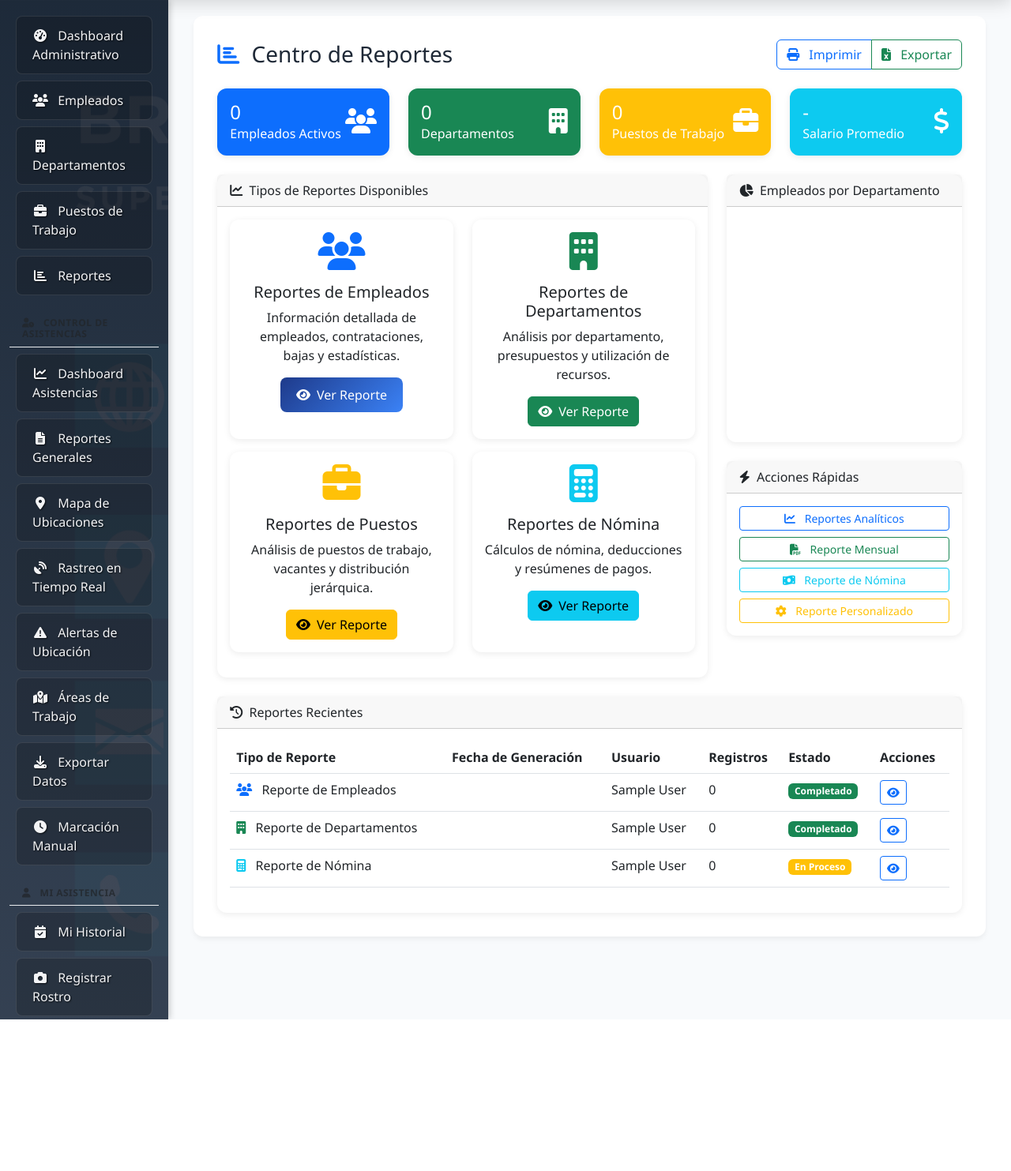
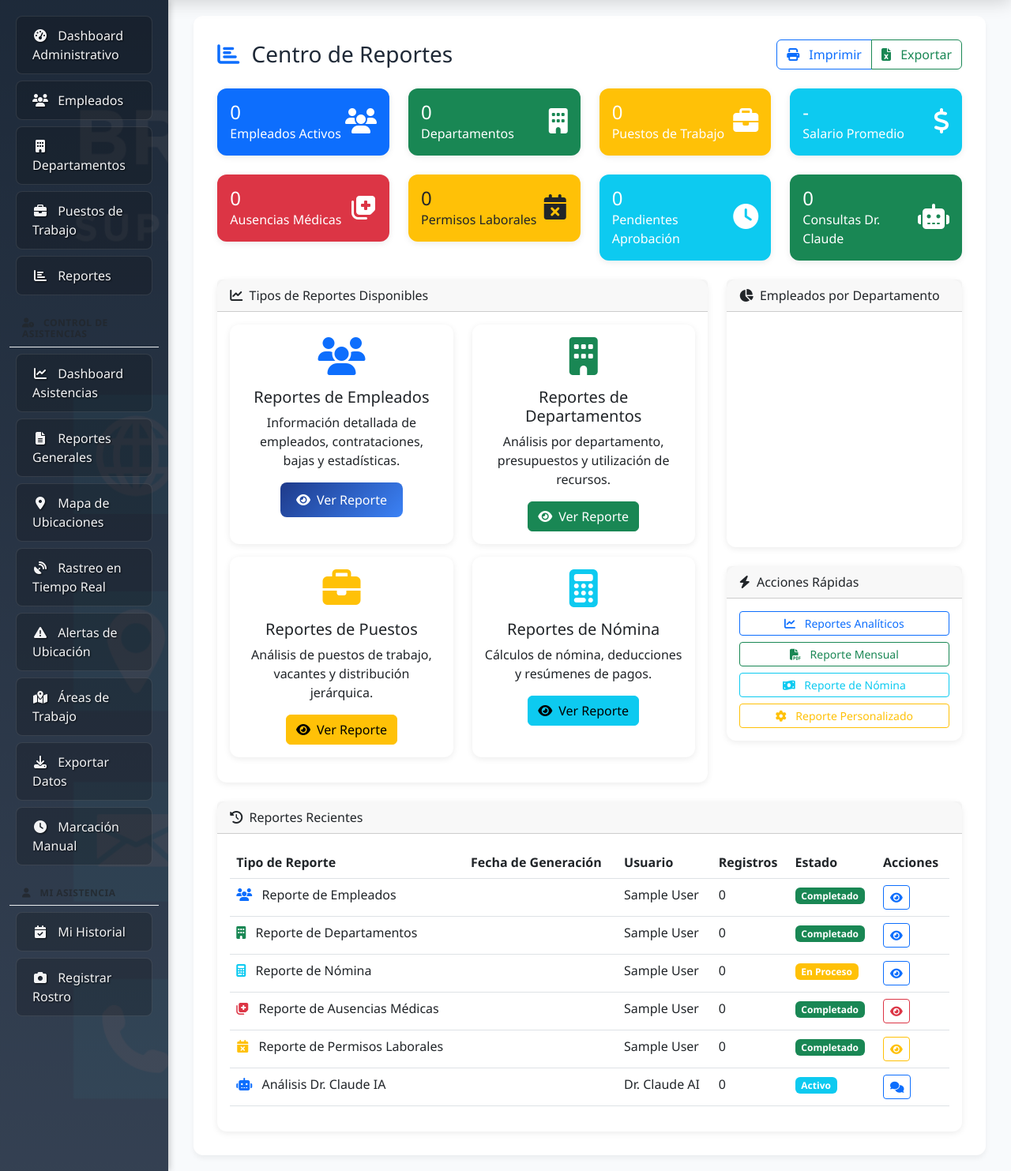
Before and after one commit to Jaisartuyk/euro-security, a Django app: page /reportes/ in a window 1280 px wide. Shown: the part 70-1553 px from the top of the page at 79% size. Before the commit the page ends 1361 px from the top, so only its background shows below. Run offline with Django 4.2, Linux system fonts and the light colour scheme; the visitor is signed in with stand-in values (Sample User, id 1); data that the repository does not hold is empty; a map, chart or similar area stays blank.

Commit message:
FEATURE: Integrar sistema de ausencias en dashboard de reportes
 DASHBOARD DE REPORTES COMPLETADO:
- Estadísticas de ausencias y permisos agregadas
- Reportes específicos de sistema médico
- Enlaces directos a dashboards de ausencias

 NUEVAS ESTADÍSTICAS:
- Ausencias Médicas (tarjeta roja)
- Permisos Laborales (tarjeta amarilla)
- Pendientes Aprobación (tarjeta azul)
- Consultas Dr. Claude (tarjeta verde)

 NUEVOS REPORTES EN TABLA:
- Reporte de Ausencias Médicas  hr_medical_dashboard
- Reporte de Permisos Laborales  hr_leave_dashboard
- Análisis Dr. Claude IA  chat_with_claude

 UI/UX:
- Iconos: notes-medical, calendar-times, clock, robot
- Colores: danger, warning, info, success
- Enlaces funcionales a sistemas reales
- Diseño consistente con dashboard existente

 RESULTADO:
- Admin/Dueño ve todo el sistema de ausencias
- Estadísticas en tiempo real
- Acceso directo desde reportes
- Dashboard completo para toma de decisiones

 PARA ADMIN/DUEÑO:
- /asistencia/reportes/ ahora incluye ausencias
- Vista ejecutiva completa
- Métricas de gestión médica
- Análisis de Dr. Claude IA

```diff
--- a/templates/reports/dashboard.html
+++ b/templates/reports/dashboard.html
@@ -77,6 +77,70 @@
                     </div>
                     <div class="align-self-center">
                         <i class="fas fa-dollar-sign fa-2x"></i>
+                    </div>
+                </div>
+            </div>
+        </div>
+    </div>
+</div>
+
+<!-- Estadísticas de Ausencias y Permisos -->
+<div class="row mb-4">
+    <div class="col-md-3">
+        <div class="card bg-danger text-white">
+            <div class="card-body">
+                <div class="d-flex justify-content-between">
+                    <div>
+                        <h4 class="mb-0">{{ total_medical_leaves|default:"0" }}</h4>
+                        <p class="mb-0">Ausencias Médicas</p>
+                    </div>
+                    <div class="align-self-center">
+                        <i class="fas fa-notes-medical fa-2x"></i>
+                    </div>
+                </div>
+            </div>
+        </div>
+    </div>
+    <div class="col-md-3">
+        <div class="card bg-warning text-dark">
+            <div class="card-body">
+                <div class="d-flex justify-content-between">
+                    <div>
+                        <h4 class="mb-0">{{ total_leave_requests|default:"0" }}</h4>
+                        <p class="mb-0">Permisos Laborales</p>
+                    </div>
+                    <div class="align-self-center">
+                        <i class="fas fa-calendar-times fa-2x"></i>
+                    </div>
+                </div>
+            </div>
+        </div>
+    </div>
+    <div class="col-md-3">
+        <div class="card bg-info text-white">
+            <div class="card-body">
+                <div class="d-flex justify-content-between">
+                    <div>
+                        <h4 class="mb-0">{{ pending_approvals|default:"0" }}</h4>
+                        <p class="mb-0">Pendientes Aprobación</p>
+                    </div>
+                    <div class="align-self-center">
+                        <i class="fas fa-clock fa-2x"></i>
+                    </div>
+                </div>
+            </div>
+        </div>
+    </div>
+    <div class="col-md-3">
+        <div class="card bg-success text-white">
+            <div class="card-body">
+                <div class="d-flex justify-content-between">
+                    <div>
+                        <h4 class="mb-0">{{ claude_interactions|default:"0" }}</h4>
+                        <p class="mb-0">Consultas Dr. Claude</p>
+                    </div>
+                    <div class="align-self-center">
+                        <i class="fas fa-robot fa-2x"></i>
                     </div>
                 </div>
             </div>
@@ -262,6 +326,51 @@
                                     </a>
                                 </td>
                             </tr>
+                            <tr>
+                                <td>
+                                    <i class="fas fa-notes-medical text-danger me-2"></i>
+                                    Reporte de Ausencias Médicas
+                                </td>
+                                <td>{{ "now"|date:"d/m/Y H:i" }}</td>
+                                <td>{{ user.get_full_name|default:user.username }}</td>
+                                <td>{{ total_medical_leaves|default:"0" }}</td>
+                                <td><span class="badge bg-success">Completado</span></td>
+                                <td>
+                                    <a href="{% url 'attendance:hr_medical_dashboard' %}" class="btn btn-sm btn-outline-danger">
+                                        <i class="fas fa-eye"></i>
+                                    </a>
+                                </td>
+                            </tr>
+                            <tr>
+                                <td>
+                                    <i class="fas fa-calendar-times text-warning me-2"></i>
+                                    Reporte de Permisos Laborales
+                                </td>
+                                <td>{{ "now"|date:"d/m/Y H:i" }}</td>
+                                <td>{{ user.get_full_name|default:user.username }}</td>
+                                <td>{{ total_leave_requests|default:"0" }}</td>
+                                <td><span class="badge bg-success">Completado</span></td>
+                                <td>
+                                    <a href="{% url 'attendance:hr_leave_dashboard' %}" class="btn btn-sm btn-outline-warning">
+                                        <i class="fas fa-eye"></i>
+                                    </a>
+                                </td>
+                            </tr>
+                            <tr>
+                                <td>
+                                    <i class="fas fa-robot text-primary me-2"></i>
+                                    Análisis Dr. Claude IA
+                                </td>
+                                <td>{{ "now"|date:"d/m/Y H:i" }}</td>
+                                <td>Dr. Claude AI</td>
+                                <td>{{ total_claude_analyses|default:"0" }}</td>
+                                <td><span class="badge bg-info">Activo</span></td>
+                                <td>
+                                    <a href="{% url 'attendance:chat_with_claude' %}" class="btn btn-sm btn-outline-primary">
+                                        <i class="fas fa-comments"></i>
+                                    </a>
+                                </td>
+                            </tr>
                         </tbody>
                     </table>
                 </div>
```
